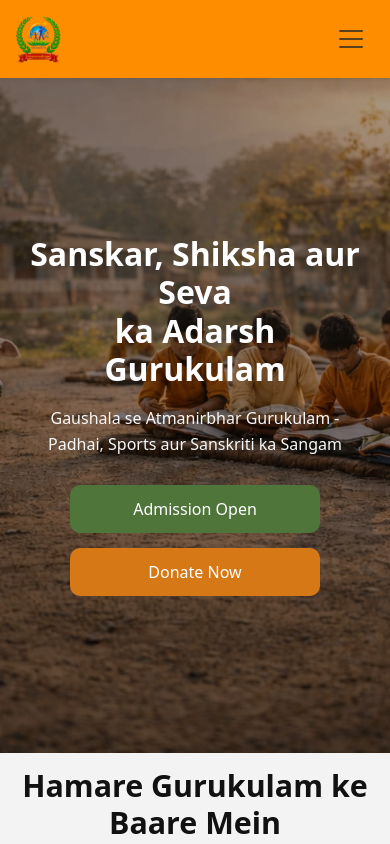
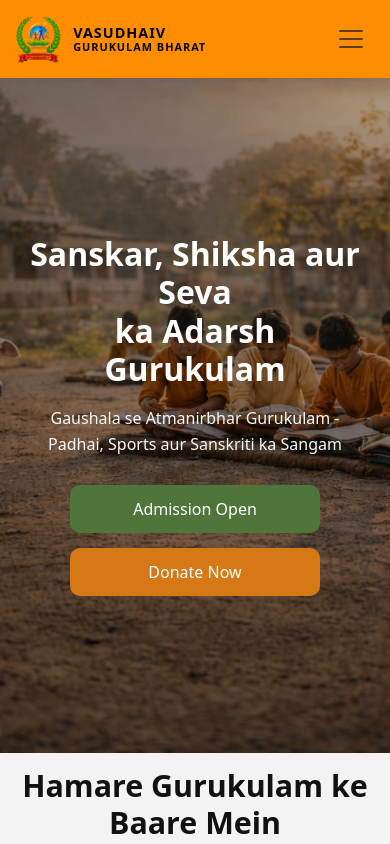
Before and after one commit to dipu4432/GURUKULAM, a React (Vite) app: page / in a window 390 px wide. Shown: the top 844 px of the page. Built offline with nearby package versions, Linux system fonts and the light colour scheme.

Commit message:
Adding brand text

```diff
--- a/src/components/navBar.css
+++ b/src/components/navBar.css
@@ -13,12 +13,14 @@
 ========================= */
 
 .navbar-brand {
-  display: flex;
+  display: flex !important;
   align-items: center;
+  gap: 12px;
+  text-decoration: none;
   padding: 0;
-  font-size: 3rem !important;
-  font-weight: 700;
 }
+
+/* Logo */
 
 .logo {
   height: 75px;
@@ -29,6 +31,36 @@
 
 .logo:hover {
   transform: scale(1.03);
+}
+
+/* Brand Text */
+
+.brand-text {
+  display: flex;
+  flex-direction: column;
+  justify-content: center;
+}
+
+.brand-text p {
+  margin: 0;
+  line-height: 1.1;
+  color: #000;
+}
+
+/* First line bigger */
+
+.brand-text p:first-child {
+  font-size: 1.2rem;
+  font-weight: 800;
+  letter-spacing: 1px;
+}
+
+/* Second line smaller */
+
+.brand-text p:last-child {
+  font-size: 0.85rem;
+  font-weight: 600;
+  letter-spacing: 2px;
 }
 
 /* =========================
@@ -111,12 +143,17 @@
 ========================= */
 
 @media (max-width: 991px) {
-  .navbar-brand {
-    font-size: 2rem !important;
+  .logo {
+    height: 60px;
   }
 
-  .logo {
-    height: 60px;
+  .brand-text p:first-child {
+    font-size: 1rem;
+  }
+
+  .brand-text p:last-child {
+    font-size: 0.75rem;
+    letter-spacing: 1px;
   }
 
   .nav-mobile {
@@ -169,8 +206,21 @@
     padding: 4px 0;
   }
 
+  .navbar-brand {
+    gap: 8px;
+  }
+
   .logo {
     height: 52px;
+  }
+
+  .brand-text p:first-child {
+    font-size: 0.9rem;
+  }
+
+  .brand-text p:last-child {
+    font-size: 0.68rem;
+    letter-spacing: 1px;
   }
 
   .nav-mobile .nav-link {
--- a/src/components/navBar.jsx
+++ b/src/components/navBar.jsx
@@ -20,6 +20,10 @@ function NavBar() {
           {/* Logo */}
           <Navbar.Brand as={Link} to="/">
             <img src={Logo} alt="Gurukulam Logo" className="logo" />
+            <div className="brand-text">
+              <p>VASUDHAIV</p>
+              <p>GURUKULAM BHARAT</p>
+            </div>
           </Navbar.Brand>
 
           {/* Toggle */}
@@ -41,40 +45,24 @@ function NavBar() {
                   Vision
                 </NavDropdown.Item>
 
-                <NavDropdown.Item
-                  as={Link}
-                  to="/why-gurukulam"
-                >
+                <NavDropdown.Item as={Link} to="/why-gurukulam">
                   Why Gurukulam
                 </NavDropdown.Item>
 
-                <NavDropdown.Item
-                  as={Link}
-                  to="/trust-boards"
-                >
+                <NavDropdown.Item as={Link} to="/trust-boards">
                   Trust Boards
                 </NavDropdown.Item>
               </NavDropdown>
 
-              <Nav.Link href="#gaushala">
-                Gaushala
-              </Nav.Link>
+              <Nav.Link href="#gaushala">Gaushala</Nav.Link>
 
-              <Nav.Link href="#facility">
-                Education
-              </Nav.Link>
+              <Nav.Link href="#facility">Education</Nav.Link>
 
-              <Nav.Link href="#gallery">
-                Gallery
-              </Nav.Link>
+              <Nav.Link href="#gallery">Gallery</Nav.Link>
 
-              <Nav.Link href="#contact">
-                Contact
-              </Nav.Link>
+              <Nav.Link href="#contact">Contact</Nav.Link>
 
-              <Nav.Link href="/events">
-                Events
-              </Nav.Link>
+              <Nav.Link href="/events">Events</Nav.Link>
             </Nav>
 
             {/* Button */}
```
